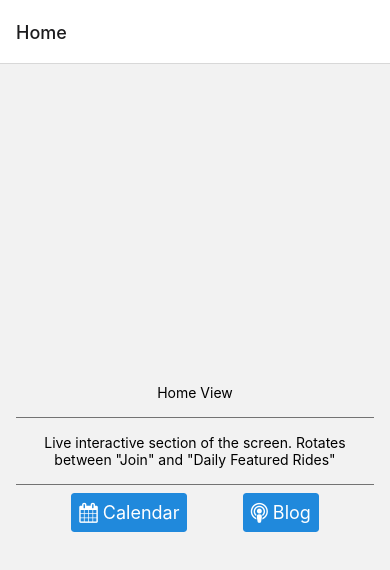
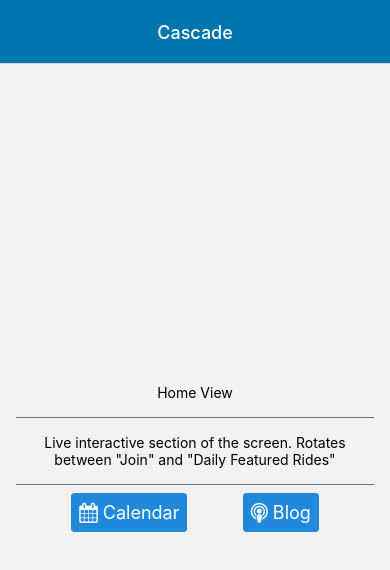
Before and after one commit to brendenwest/cascade, a React Native app: screen /Cascade in a window 390 px wide. Shown: the top 570 px of the page. Built offline with nearby package versions, Linux system fonts and the light colour scheme.

Commit message:
Added style group to header

```diff
--- a/components/routes/Stacks.js
+++ b/components/routes/Stacks.js
@@ -10,8 +10,18 @@ export const HomeStack = () => {
   return (
     <NavigationContainer>
       <Stack.Navigator>
-        <Stack.Screen name="Home" component={HomeScreen} />
-        <Stack.Screen name="Calendar" component={CalendarScreen} />
+        <Stack.Group
+          screenOptions={() => ({
+            headerStyle: {
+              backgroundColor: '#0176ae',
+            },
+            headerTintColor: '#ffffff',
+            headerTitleAlign: 'center'
+          })}
+        >
+          <Stack.Screen name="Cascade" component={HomeScreen} />
+          <Stack.Screen name="Calendar" component={CalendarScreen} />
+        </Stack.Group>
       </Stack.Navigator>
     </NavigationContainer>
   );
--- a/components/screens/HomeScreen/HomeScreen.js
+++ b/components/screens/HomeScreen/HomeScreen.js
@@ -4,7 +4,7 @@ import { View, Text, Alert } from 'react-native';
 import { Button } from 'react-native-elements';
 import Icon from 'react-native-vector-icons/FontAwesome';
 
-const HomeScreen = () => {
+const HomeScreen = ({ navigation }) => {
   return (
     <View style={Styles.container}>
       <View>
@@ -32,7 +32,7 @@ const HomeScreen = () => {
               size={20}
               color="white"
             />}
-          onPress={() => Alert.alert('Opening the Calendar')}
+          onPress={() => navigation.navigate('Calendar')}
         />
         <Button
           title=" Blog"
```
